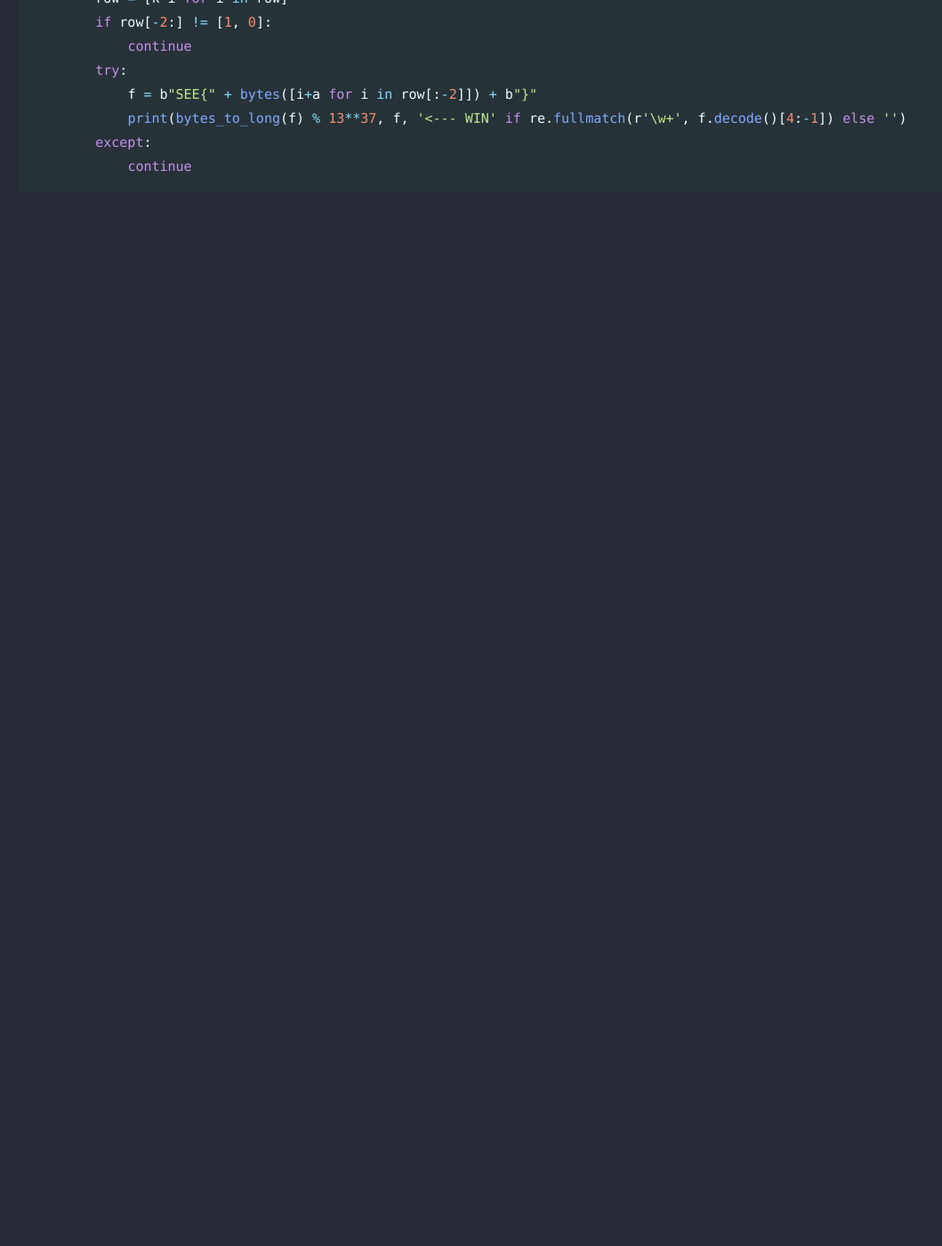
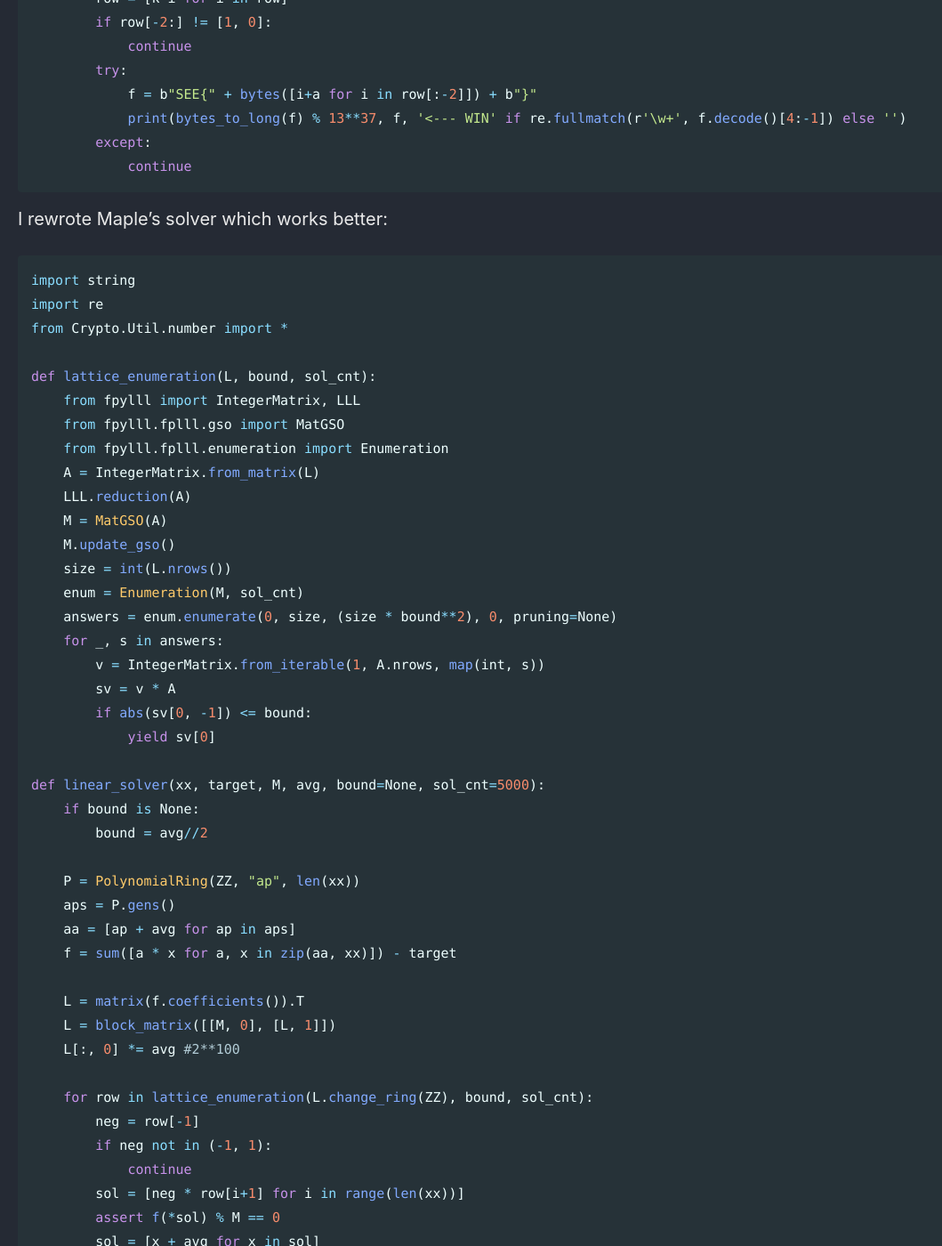
Before and after one commit to Connor-McCartney/Connor-McCartney.github.io, a Jekyll site: the page built from _pages/cryptography/other/onelinecrypto-SeeTF-2023.md, in a window 1280 px wide and 1400 px high, scrolled down 5532 px. Shown: the whole window at 89% size, without its empty margins (0-1059 px from the left). Built offline with Jekyll 4.4.1, drawn with Linux system fonts in a browser that asks for light colours; cached includes are drawn as plain includes; before the commit the page ends 5793 px from its top, so only the background shows below that; some of the changed text lies outside the part shown.

Commit message:
Update onelinecrypto-SeeTF-2023.md

````diff
--- a/_pages/cryptography/other/onelinecrypto-SeeTF-2023.md
+++ b/_pages/cryptography/other/onelinecrypto-SeeTF-2023.md
@@ -222,3 +222,69 @@ for row in lattice_enumeration(M.change_ring(ZZ), 37, sol_cnt=500_000):
         except:
             continue
 ```
+
+
+I rewrote Maple's solver which works better:
+
+```python
+import string
+import re
+from Crypto.Util.number import *
+
+def lattice_enumeration(L, bound, sol_cnt):
+    from fpylll import IntegerMatrix, LLL
+    from fpylll.fplll.gso import MatGSO
+    from fpylll.fplll.enumeration import Enumeration
+    A = IntegerMatrix.from_matrix(L)
+    LLL.reduction(A)
+    M = MatGSO(A)
+    M.update_gso()
+    size = int(L.nrows())
+    enum = Enumeration(M, sol_cnt)
+    answers = enum.enumerate(0, size, (size * bound**2), 0, pruning=None)
+    for _, s in answers:
+        v = IntegerMatrix.from_iterable(1, A.nrows, map(int, s))
+        sv = v * A
+        if abs(sv[0, -1]) <= bound:
+            yield sv[0]
+
+def linear_solver(xx, target, M, avg, bound=None, sol_cnt=5000):
+    if bound is None:
+        bound = avg//2
+
+    P = PolynomialRing(ZZ, "ap", len(xx))
+    aps = P.gens()
+    aa = [ap + avg for ap in aps]
+    f = sum([a * x for a, x in zip(aa, xx)]) - target
+
+    L = matrix(f.coefficients()).T
+    L = block_matrix([[M, 0], [L, 1]])
+    L[:, 0] *= avg #2**100
+
+    for row in lattice_enumeration(L.change_ring(ZZ), bound, sol_cnt):
+        neg = row[-1]
+        if neg not in (-1, 1):
+            continue
+        sol = [neg * row[i+1] for i in range(len(xx))]
+        assert f(*sol) % M == 0
+        sol = [x + avg for x in sol]
+        yield sol
+
+
+xx = [256**i for i in range(23, 0, -1)]
+chrs = (string.ascii_letters + string.digits + "_").encode()
+avg = sorted(chrs)[len(chrs) // 2] - 1
+bound = max([x - avg for x in sorted(chrs)])  # within [-37, 37]
+M = 13**37
+target = -bytes_to_long(b"SEE{" + bytes(23) + b"}")
+
+for sol in linear_solver(xx, target, M, avg, bound):
+    flag = b"SEE{" + bytes(sol) + b"}"
+    assert bytes_to_long(flag) % M == 0
+    try:
+        if re.fullmatch(r"SEE{\w{23}}", flag.decode()):
+            print(flag)
+            break
+    except UnicodeDecodeError:
+        pass
+```
````
